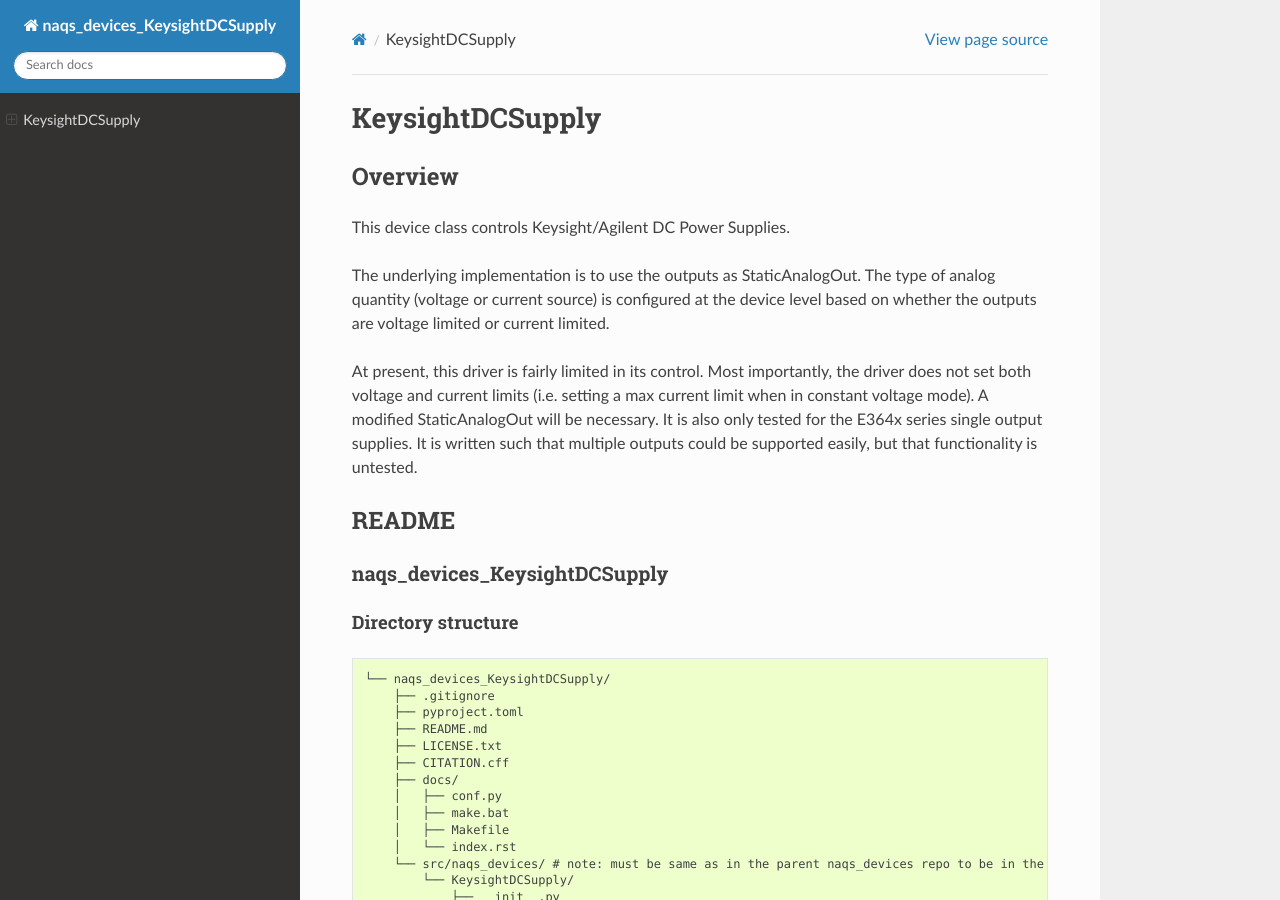
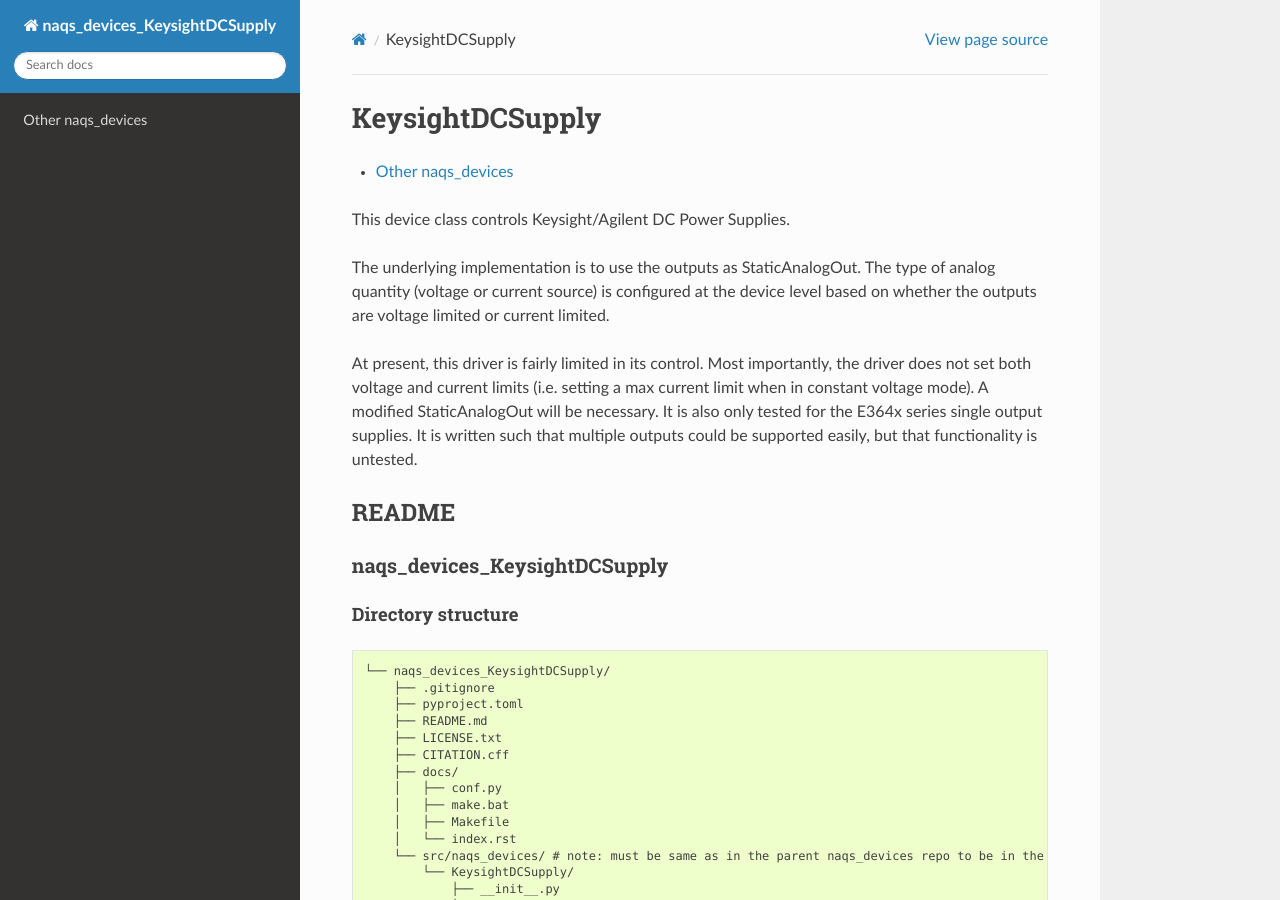
Before and after one commit to naqslab/naqs_devices_KeysightDCSupply, a Sphinx documentation site: the page built from docs/index.rst, in a window 1280 px wide and 900 px high. Built offline with Sphinx 7.4.7 and the Read the Docs theme 3.1.0, drawn with Linux system fonts in a browser that asks for light colours.

```diff
--- a/docs/index.rst
+++ b/docs/index.rst
@@ -1,8 +1,10 @@
 KeysightDCSupply
 ================
 
-Overview
---------
+.. toctree::
+   :maxdepth: 2
+
+   Other naqs_devices <https://naqs-devices.readthedocs.io/en/latest/devices/>
 
 This device class controls Keysight/Agilent DC Power Supplies.
 
```
